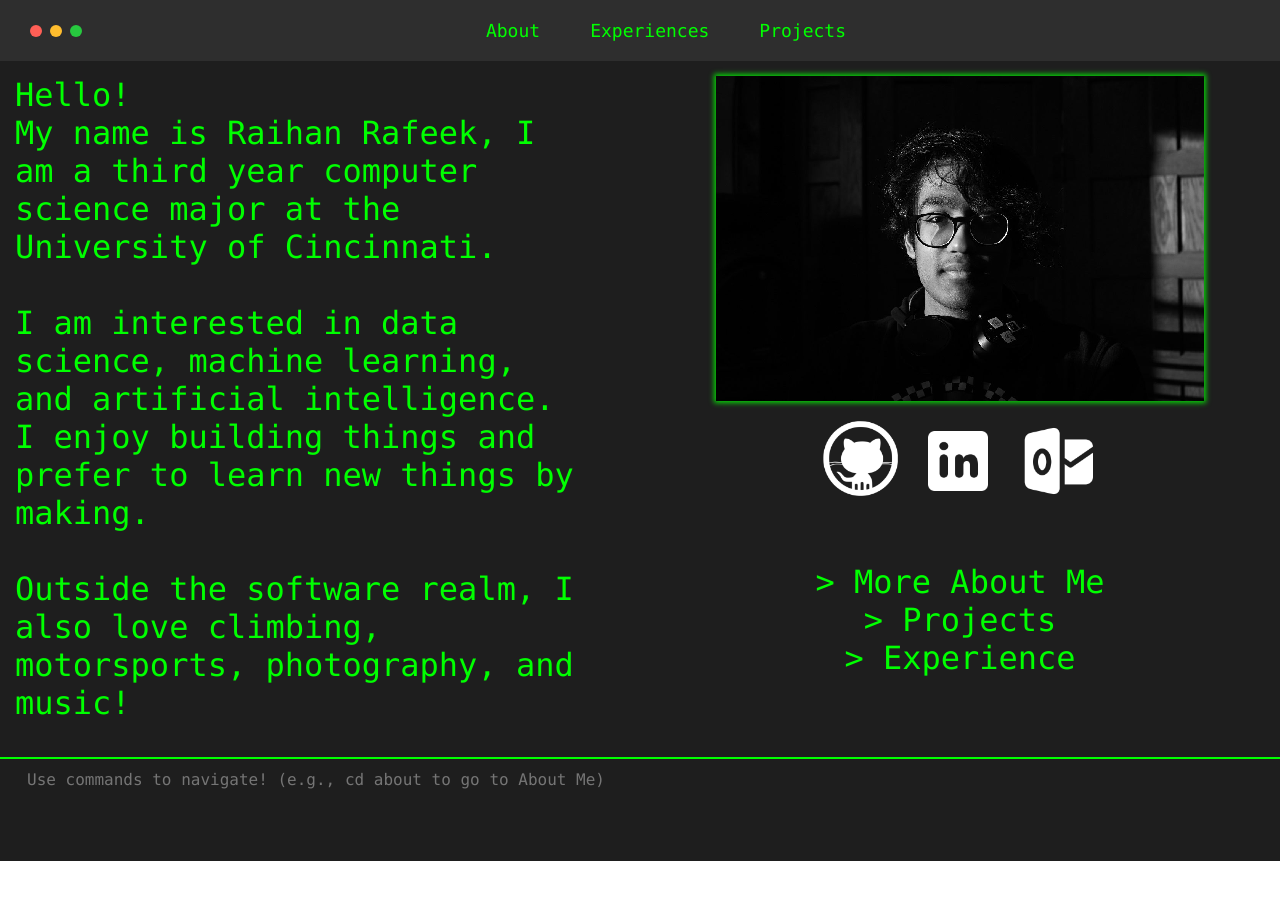
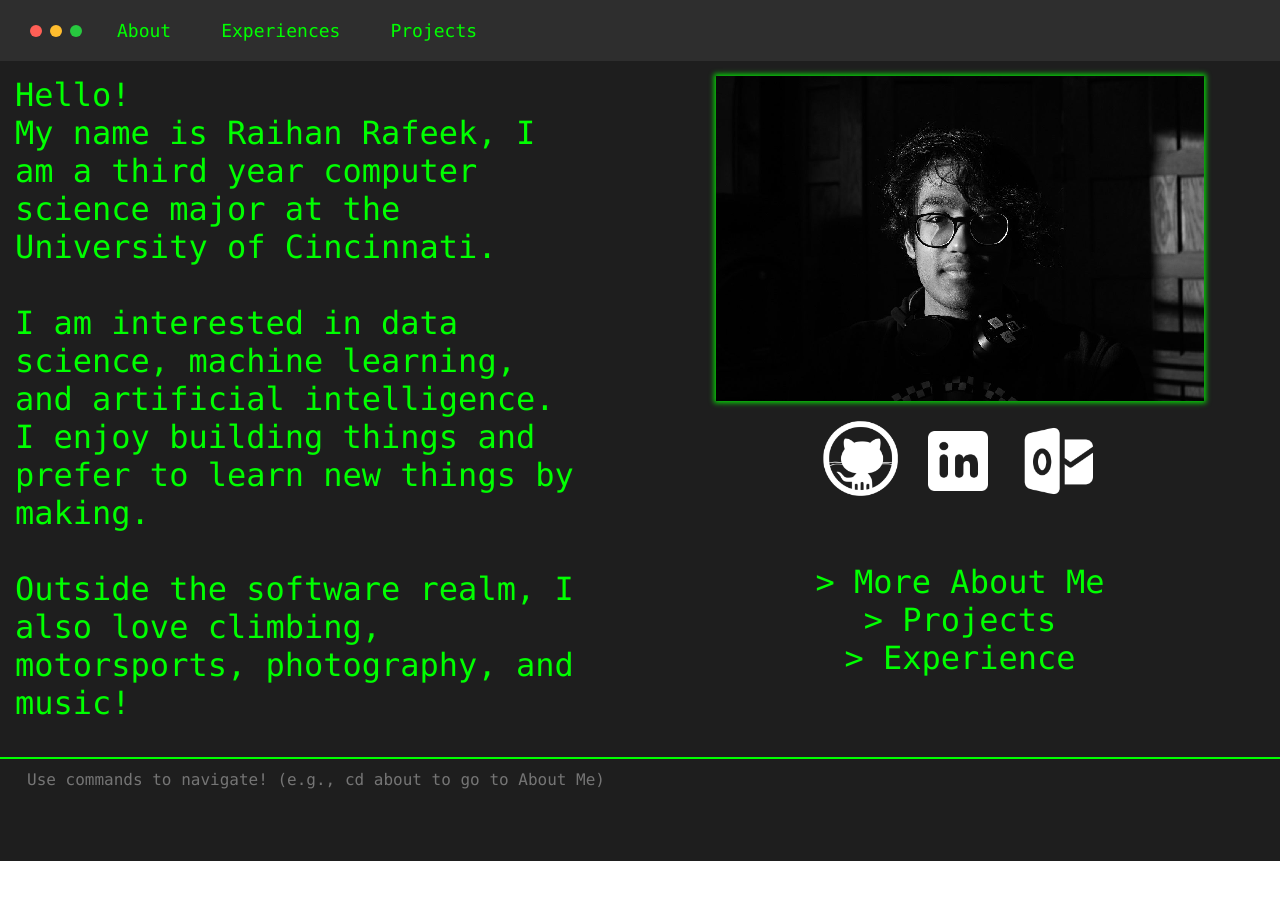
Before and after one commit to Rai1975/portfolio, a React (Create React App) app in the folder portfolio/: page / in a window 1280 px wide. Shown: the top 900 px of the page. Built offline with nearby package versions, Linux system fonts and the light colour scheme.

Commit message:
Updating nav bar to be responsive to device screen.

```diff
--- a/portfolio/src/components/NavBar.js
+++ b/portfolio/src/components/NavBar.js
@@ -28,6 +28,7 @@ const Navbar = () => {
         backgroundColor: '#2e2e2e',
         padding: '10px 20px',
         fontFamily: 'Consolas, monospace',
+        alignItems: 'flex-start',
       }}
     >
       {/* Top Bar */}
@@ -36,7 +37,7 @@ const Navbar = () => {
           width: '100%',
           display: 'flex',
           alignItems: 'center',
-          justifyContent: 'space-between',
+          justifyContent: 'flex-start',
           padding: '5px 10px',
           boxSizing: 'border-box',
         }}
@@ -86,20 +87,19 @@ const Navbar = () => {
               color: '#00ff00',
               fontSize: '24px',
               cursor: 'pointer',
-              display: 'block',
+              marginLeft: 'auto',
             }}
           >
             ☰
           </button>
         ) : (
-          /* Links for Desktop - Centered */
+          /* Links for Desktop */
           <div
             style={{
               display: 'flex',
               gap: '20px',
-              justifyContent: 'center',
-              marginLeft: 'auto',
-              marginRight: 'auto',
+              justifyContent: 'flex-start',
+              marginLeft: '20px',
             }}
           >
             {!isHomePage && (
@@ -181,7 +181,7 @@ const Navbar = () => {
               color: '#00ff00',
               fontSize: '24px',
               cursor: 'pointer',
-              alignSelf: 'flex-end',
+              alignSelf: 'flex-start',
               marginBottom: '20px',
             }}
           >
```
